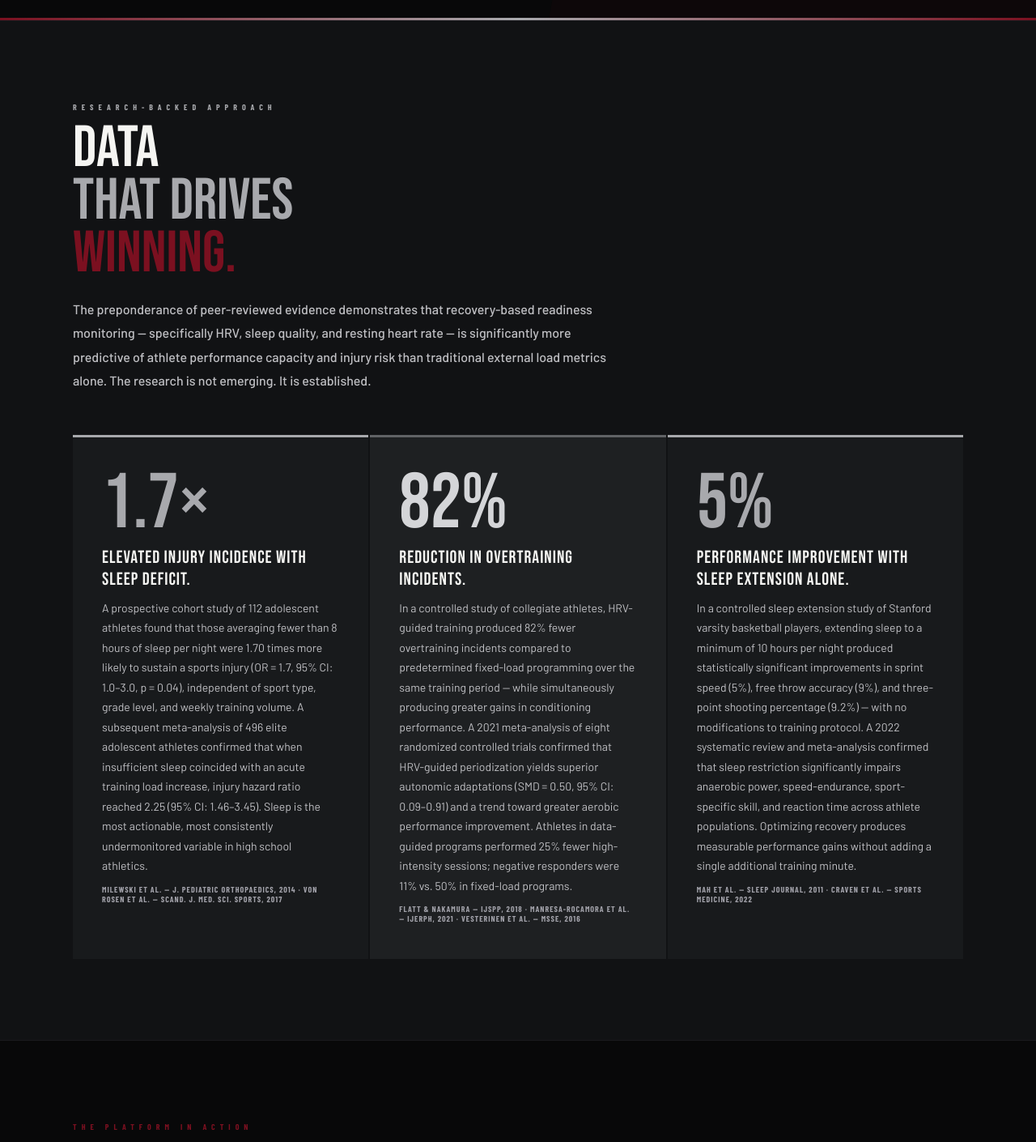
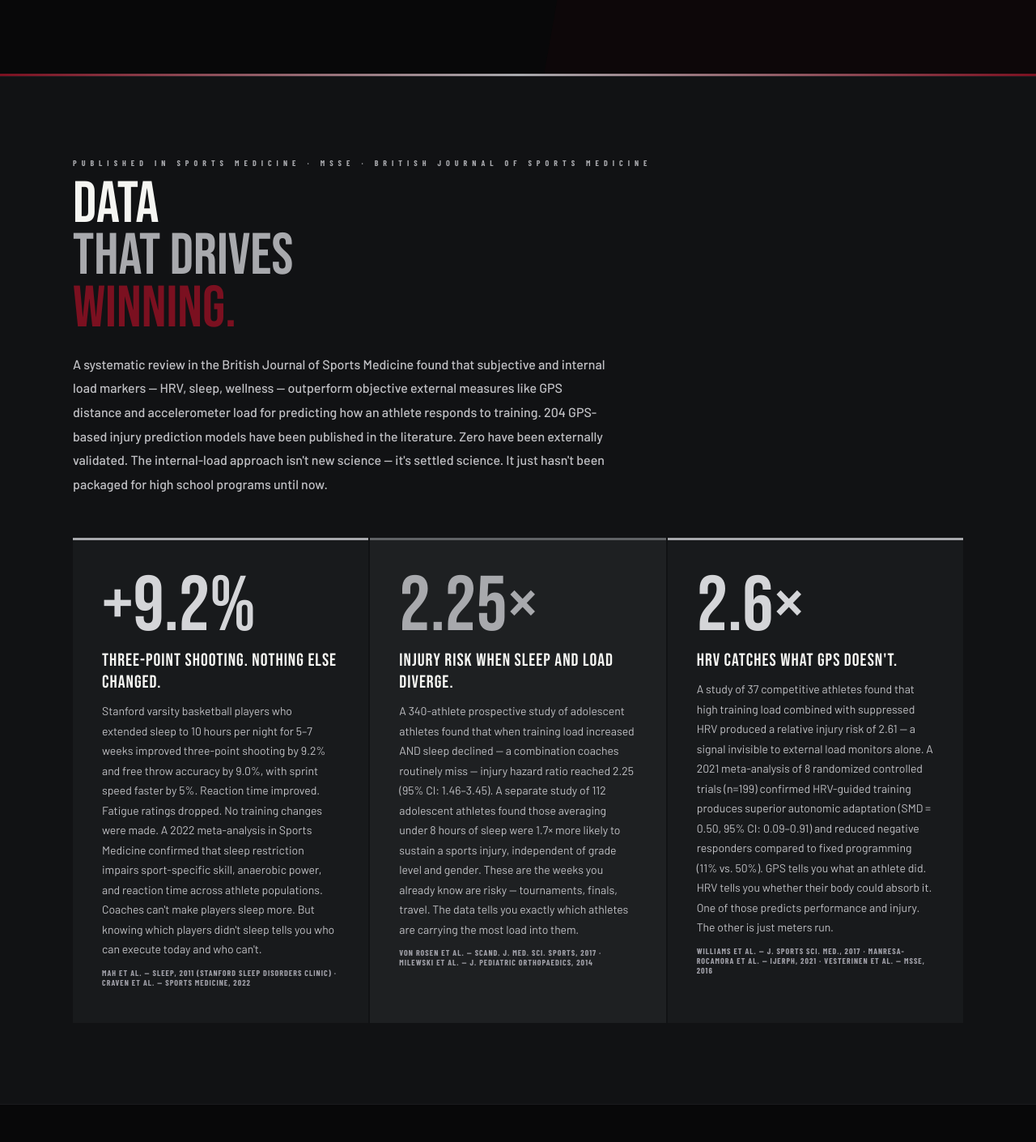
Before and after one commit to chrishfindley/4ward-web, a Next.js app: page /gadsden-city-hoops in a window 1280 px wide. Shown: the part 1060-2470 px from the top of the page at 81% size. Built offline with nearby package versions, Linux system fonts and the light colour scheme; a web font is replaced by a local one.

Commit message:
v5: copy rewrite — lead with Mah basketball, name journals, GPS vs HRV framing, response-focused language

```diff
--- a/app/gadsden-city-hoops/page.tsx
+++ b/app/gadsden-city-hoops/page.tsx
@@ -446,7 +446,7 @@ export default function GadsdenCityHoopsPage() {
               <span style={{color:"#7B1020"}}>WIN GAMES.</span>
             </div>
             <div className="gc-hero-body">
-              Titan Basketball went 29-3 this season. The science of recovery monitoring — HRV, sleep quality, resting heart rate — identifies which athletes are physiologically ready to train and which require load management, before the first drill begins.
+              Titan Basketball went 29-3 this season. The factors that decide whether an athlete can absorb today's practice — sleep, recovery, autonomic state — happen before they walk in the gym. Coaches can't control what happens at 11pm on a school night. But they can know, every morning, exactly which athletes arrived ready to be pushed and which ones need to be managed. That's what 4Ward delivers.
             </div>
             <div className="gc-kpis">
               <div>
@@ -459,31 +459,31 @@ export default function GadsdenCityHoopsPage() {
 
         <div className="gc-sec dark">
           <div className="gc-sec-inner">
-            <div className="gc-lbl" style={{color:"#A8A9AD"}}>Research-Backed Approach</div>
+            <div className="gc-lbl" style={{color:"#A8A9AD"}}>Published in Sports Medicine · MSSE · British Journal of Sports Medicine</div>
             <div className="gc-h2">
               <span style={{color:"#F5F5F2"}}>DATA</span><br/>
               <span style={{color:"#A8A9AD"}}>THAT DRIVES</span><br/>
               <span style={{color:"#7B1020"}}>WINNING.</span>
             </div>
-            <div className="gc-body">The preponderance of peer-reviewed evidence demonstrates that recovery-based readiness monitoring — specifically HRV, sleep quality, and resting heart rate — is significantly more predictive of athlete performance capacity and injury risk than traditional external load metrics alone. The research is not emerging. It is established.</div>
+            <div className="gc-body">A systematic review in the British Journal of Sports Medicine found that subjective and internal load markers — HRV, sleep, wellness — outperform objective external measures like GPS distance and accelerometer load for predicting how an athlete responds to training. 204 GPS-based injury prediction models have been published in the literature. Zero have been externally validated. The internal-load approach isn't new science — it's settled science. It just hasn't been packaged for high school programs until now.</div>
             <div className="gc-stats">
               <div className="gc-stat">
-                <div className="gc-stat-num" style={{color:"#A8A9AD"}}>1.7×</div>
-                <div className="gc-stat-hed">ELEVATED INJURY INCIDENCE WITH SLEEP DEFICIT.</div>
-                <div className="gc-stat-body">A prospective cohort study of 112 adolescent athletes found that those averaging fewer than 8 hours of sleep per night were 1.70 times more likely to sustain a sports injury (OR = 1.7, 95% CI: 1.0–3.0, p = 0.04), independent of sport type, grade level, and weekly training volume. A subsequent meta-analysis of 496 elite adolescent athletes confirmed that when insufficient sleep coincided with an acute training load increase, injury hazard ratio reached 2.25 (95% CI: 1.46–3.45). Sleep is the most actionable, most consistently undermonitored variable in high school athletics.</div>
-                <div className="gc-stat-cite">Milewski et al. — J. Pediatric Orthopaedics, 2014 · Von Rosen et al. — Scand. J. Med. Sci. Sports, 2017</div>
+                <div className="gc-stat-num" style={{color:"#D4D5D8"}}>+9.2%</div>
+                <div className="gc-stat-hed">THREE-POINT SHOOTING. NOTHING ELSE CHANGED.</div>
+                <div className="gc-stat-body">Stanford varsity basketball players who extended sleep to 10 hours per night for 5–7 weeks improved three-point shooting by 9.2% and free throw accuracy by 9.0%, with sprint speed faster by 5%. Reaction time improved. Fatigue ratings dropped. No training changes were made. A 2022 meta-analysis in Sports Medicine confirmed that sleep restriction impairs sport-specific skill, anaerobic power, and reaction time across athlete populations. Coaches can&apos;t make players sleep more. But knowing which players didn&apos;t sleep tells you who can execute today and who can&apos;t.</div>
+                <div className="gc-stat-cite">Mah et al. — SLEEP, 2011 (Stanford Sleep Disorders Clinic) · Craven et al. — Sports Medicine, 2022</div>
               </div>
               <div className="gc-stat">
-                <div className="gc-stat-num" style={{color:"#D4D5D8"}}>82%</div>
-                <div className="gc-stat-hed">REDUCTION IN OVERTRAINING INCIDENTS.</div>
-                <div className="gc-stat-body">In a controlled study of collegiate athletes, HRV-guided training produced 82% fewer overtraining incidents compared to predetermined fixed-load programming over the same training period — while simultaneously producing greater gains in conditioning performance. A 2021 meta-analysis of eight randomized controlled trials confirmed that HRV-guided periodization yields superior autonomic adaptations (SMD = 0.50, 95% CI: 0.09–0.91) and a trend toward greater aerobic performance improvement. Athletes in data-guided programs performed 25% fewer high-intensity sessions; negative responders were 11% vs. 50% in fixed-load programs.</div>
-                <div className="gc-stat-cite">Flatt &amp; Nakamura — IJSPP, 2018 · Manresa-Rocamora et al. — IJERPH, 2021 · Vesterinen et al. — MSSE, 2016</div>
+                <div className="gc-stat-num" style={{color:"#A8A9AD"}}>2.25×</div>
+                <div className="gc-stat-hed">INJURY RISK WHEN SLEEP AND LOAD DIVERGE.</div>
+                <div className="gc-stat-body">A 340-athlete prospective study of adolescent athletes found that when training load increased AND sleep declined — a combination coaches routinely miss — injury hazard ratio reached 2.25 (95% CI: 1.46–3.45). A separate study of 112 adolescent athletes found those averaging under 8 hours of sleep were 1.7× more likely to sustain a sports injury, independent of grade level and gender. These are the weeks you already know are risky — tournaments, finals, travel. The data tells you exactly which athletes are carrying the most load into them.</div>
+                <div className="gc-stat-cite">Von Rosen et al. — Scand. J. Med. Sci. Sports, 2017 · Milewski et al. — J. Pediatric Orthopaedics, 2014</div>
               </div>
               <div className="gc-stat">
-                <div className="gc-stat-num" style={{color:"#A8A9AD"}}>5%</div>
-                <div className="gc-stat-hed">PERFORMANCE IMPROVEMENT WITH SLEEP EXTENSION ALONE.</div>
-                <div className="gc-stat-body">In a controlled sleep extension study of Stanford varsity basketball players, extending sleep to a minimum of 10 hours per night produced statistically significant improvements in sprint speed (5%), free throw accuracy (9%), and three-point shooting percentage (9.2%) — with no modifications to training protocol. A 2022 systematic review and meta-analysis confirmed that sleep restriction significantly impairs anaerobic power, speed-endurance, sport-specific skill, and reaction time across athlete populations. Optimizing recovery produces measurable performance gains without adding a single additional training minute.</div>
-                <div className="gc-stat-cite">Mah et al. — Sleep Journal, 2011 · Craven et al. — Sports Medicine, 2022</div>
+                <div className="gc-stat-num" style={{color:"#D4D5D8"}}>2.6×</div>
+                <div className="gc-stat-hed">HRV CATCHES WHAT GPS DOESN&apos;T.</div>
+                <div className="gc-stat-body">A study of 37 competitive athletes found that high training load combined with suppressed HRV produced a relative injury risk of 2.61 — a signal invisible to external load monitors alone. A 2021 meta-analysis of 8 randomized controlled trials (n=199) confirmed HRV-guided training produces superior autonomic adaptation (SMD = 0.50, 95% CI: 0.09–0.91) and reduced negative responders compared to fixed programming (11% vs. 50%). GPS tells you what an athlete did. HRV tells you whether their body could absorb it. One of those predicts performance and injury. The other is just meters run.</div>
+                <div className="gc-stat-cite">Williams et al. — J. Sports Sci. Med., 2017 · Manresa-Rocamora et al. — IJERPH, 2021 · Vesterinen et al. — MSSE, 2016</div>
               </div>
             </div>
           </div>
@@ -494,7 +494,7 @@ export default function GadsdenCityHoopsPage() {
           <div className="gc-sec-inner">
             <div className="gc-lbl">The Platform in Action</div>
             <div className="gc-h2">THE SIGNAL<br/><span className="s">IS ALREADY THERE.</span></div>
-            <div className="gc-body">High-stakes stretches — tournament weeks, back-to-back travel, rivalry games — create physiological stress your athletes carry into practice whether you can see it or not. HRV drops. Sleep fragments. Resting heart rate climbs. 4Ward shows you who is carrying that load before the first drill.</div>
+            <div className="gc-body">Tournament weeks. Finals. Back-to-back travel. Rivalry games. The stress accumulates before practice starts — HRV drops, sleep fragments, resting heart rate climbs. You can&apos;t prevent the stress. But 4Ward identifies exactly which athletes carried it in, so you can adjust practice load, scale back contact, or protect a player who shows up green-lit on paper but red-lit in the data.</div>
             <div className="gc-signal-grid" style={{marginTop: "clamp(28px,4vw,44px)"}}>
               <div className="gc-panel light">
                 <div className="gc-panel-lbl">What the data shows</div>
@@ -548,7 +548,7 @@ export default function GadsdenCityHoopsPage() {
             </div>
             <div className="gc-callout">
               <div className="gc-callout-lbl">What this changes</div>
-              <div className="gc-callout-txt">You still practice. The work still gets done. But <strong>you are not hammering athletes who cannot absorb it</strong> — and you are not guessing which ones those are. The adjustment takes 30 seconds. The difference it makes could be a season.</div>
+              <div className="gc-callout-txt">You still practice. The work still gets done. But <strong>you stop hammering the athletes who can&apos;t absorb it today</strong> — and you stop guessing which ones those are. The adjustment takes 30 seconds per player. The difference across a season is measured in games won and injuries avoided.</div>
             </div>
           </div>
         </div>
@@ -627,7 +627,7 @@ export default function GadsdenCityHoopsPage() {
                 <div className="gc-fi">
                   <div className="gc-fi-pct">35%</div>
                   <div className="gc-fi-name">Heart Rate Variability</div>
-                  <div className="gc-fi-desc">Autonomic nervous system recovery — the most sensitive daily readiness marker in the literature</div>
+                  <div className="gc-fi-desc">Your body's readiness to absorb training — the single most sensitive daily recovery marker in the research</div>
                 </div>
                 <div className="gc-fi">
                   <div className="gc-fi-pct">30%</div>
```
